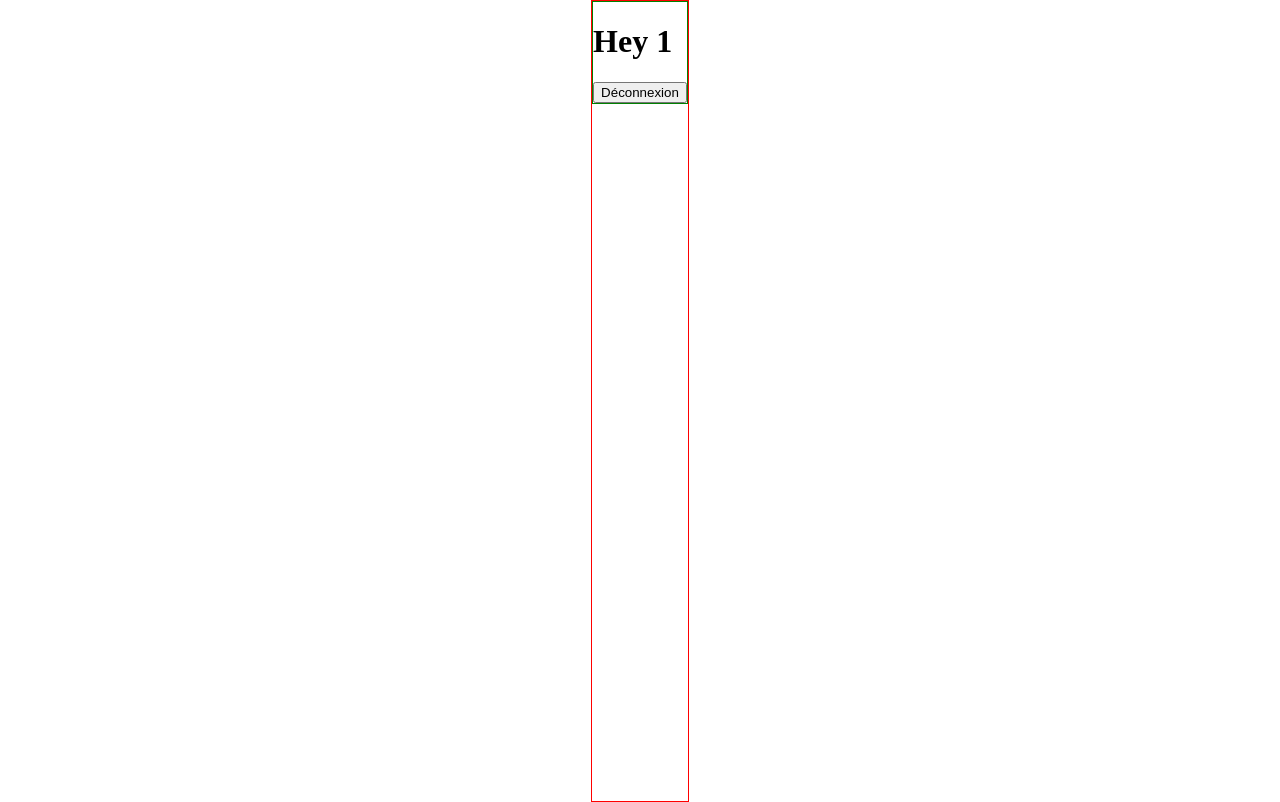
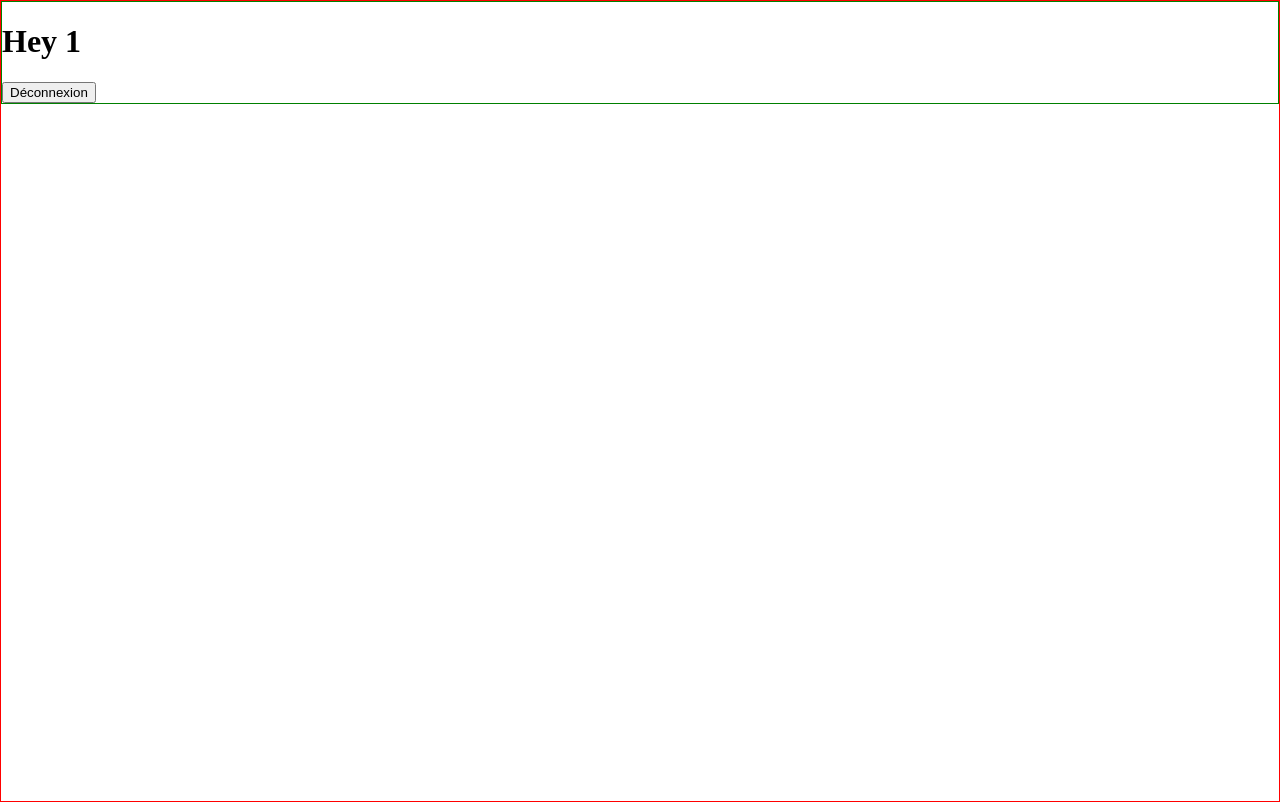
Before and after one commit to Martins-Anthony/crazee-burger, a React (Vite) app: page /order/1 in a window 1280 px wide. Built offline with nearby package versions, Linux system fonts and the light colour scheme.

Commit message:
💄 F04: ORDER > add className "container" max-width: 1400px

```diff
--- a/src/components/pages/order/OrderPage.jsx
+++ b/src/components/pages/order/OrderPage.jsx
@@ -4,7 +4,9 @@ import NavBar from '../../reusable-ui/NavBar'
 export default function OrderPage() {
   return (
     <OrderPageStyled>
-      <NavBar></NavBar>
+      <div className="container">
+        <NavBar></NavBar>
+      </div>
     </OrderPageStyled>
   )
 }
@@ -12,4 +14,11 @@ export default function OrderPage() {
 const OrderPageStyled = styled.div`
   height: 100vh;
   border: 1px solid red;
+  display: flex;
+  justify-content: space-evenly;
+
+  .container {
+    width: 100%;
+    max-width: 1400px;
+  }
 `
--- a/src/index.css
+++ b/src/index.css
@@ -1,6 +1,4 @@
 body {
-  display: flex;
-  justify-content: center;
   margin: 0;
 }
 
```
